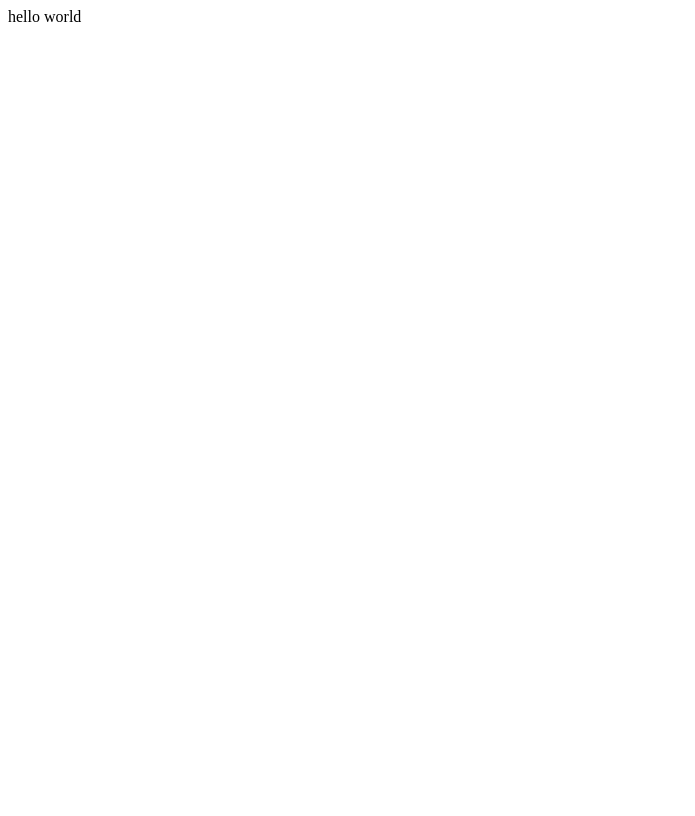
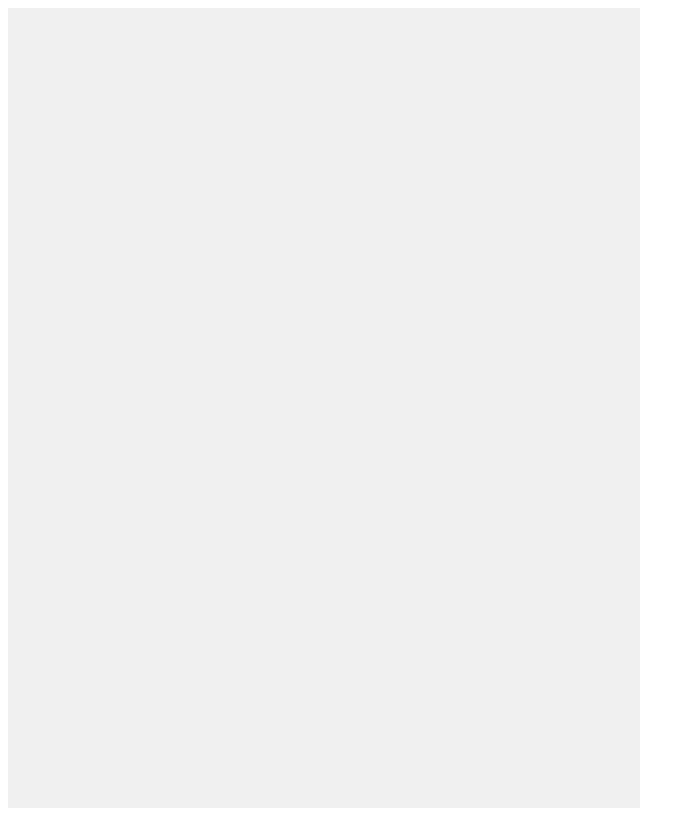
Before and after one commit to shivanshsin0203/ByteBond_Frontend, a React (Create React App) app: page /user/1 in a window 1280 px wide. Shown: the whole page, without its empty margins (0-695 px from the left). Built offline with nearby package versions, Linux system fonts and the light colour scheme.

Commit message:
Created user.js

```diff
--- a/src/home.js
+++ b/src/home.js
@@ -1,7 +1,7 @@
 import * as React from 'react';
 import AppBar from '@mui/material/AppBar';
 import Button from '@mui/material/Button';
-import CodeIcon from '@mui/icons-material/Code';
+
 import Card from '@mui/material/Card';
 import { useParams } from 'react-router-dom';
 import CardContent from '@mui/material/CardContent';
@@ -12,7 +12,7 @@ import Stack from '@mui/material/Stack';
 import Box from '@mui/material/Box';
 import Toolbar from '@mui/material/Toolbar';
 import Typography from '@mui/material/Typography';
-import Link from '@mui/material/Link';
+
 import Switch from '@mui/material/Switch';
 import IconButton from '@mui/material/IconButton';
 import Brightness4Icon from '@mui/icons-material/Brightness4';
--- a/src/login.js
+++ b/src/login.js
@@ -1,8 +1,8 @@
 import * as React from 'react';
 import Avatar from '@mui/material/Avatar';
-import AppBar from '@mui/material/AppBar';
+
 import axios from 'axios';
-import Toolbar from '@mui/material/Toolbar';
+
 import {  useNavigate } from "react-router-dom";
 import Button from '@mui/material/Button';
 import CssBaseline from '@mui/material/CssBaseline';
@@ -159,10 +159,7 @@ function SignIn() {
             </Button>
             <Grid container>
               <Grid item xs>
-                <Link href="#" variant="body2">
-                  Forgot password?
-                </Link>
-              </Grid>
+               </Grid>
               <Grid item>
                 <Link href={`/signin/${darkMode}`} variant="body2">
                   {"Don't have an account? Sign Up"}
--- a/src/user.js
+++ b/src/user.js
@@ -1,5 +1,37 @@
-import React from "react";
-function App() {
-  return <div>hello world</div>;
-}
-export default App;
+import React from 'react';
+import Grid from '@mui/material/Grid';
+import { styled } from '@mui/system';
+
+const LeftBox = styled(Grid)(({ theme }) => ({
+  backgroundColor: '#f0f0f0',
+  height: '100vh',
+  borderRight: `1px solid ${theme.palette.divider}`,
+  [theme.breakpoints.down('sm')]: {
+    borderRight: 'none',
+  },
+}));
+
+const RightBox = styled(Grid)(({ theme }) => ({
+  backgroundColor: '#ffffff',
+  height: '100vh',
+  [theme.breakpoints.down('md')]: {
+    display: 'none',
+  },
+}));
+
+const MyComponent = () => {
+  return (
+    <Grid container>
+     <LeftBox item xs={12} md={6}>
+
+      </LeftBox>
+
+
+      <RightBox item xs={12} md={6}>
+
+      </RightBox>
+    </Grid>
+  );
+};
+
+export default MyComponent;
```
